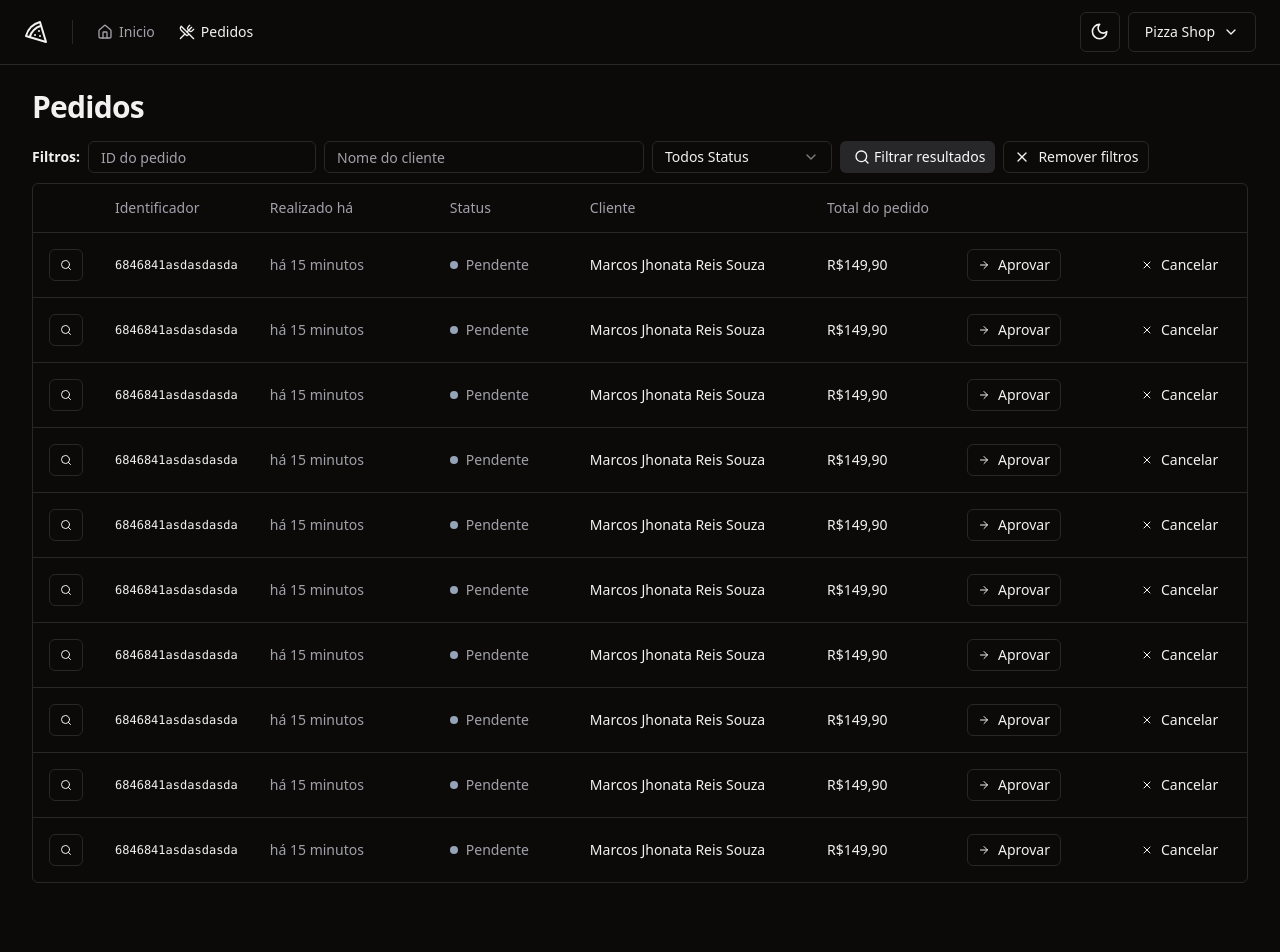
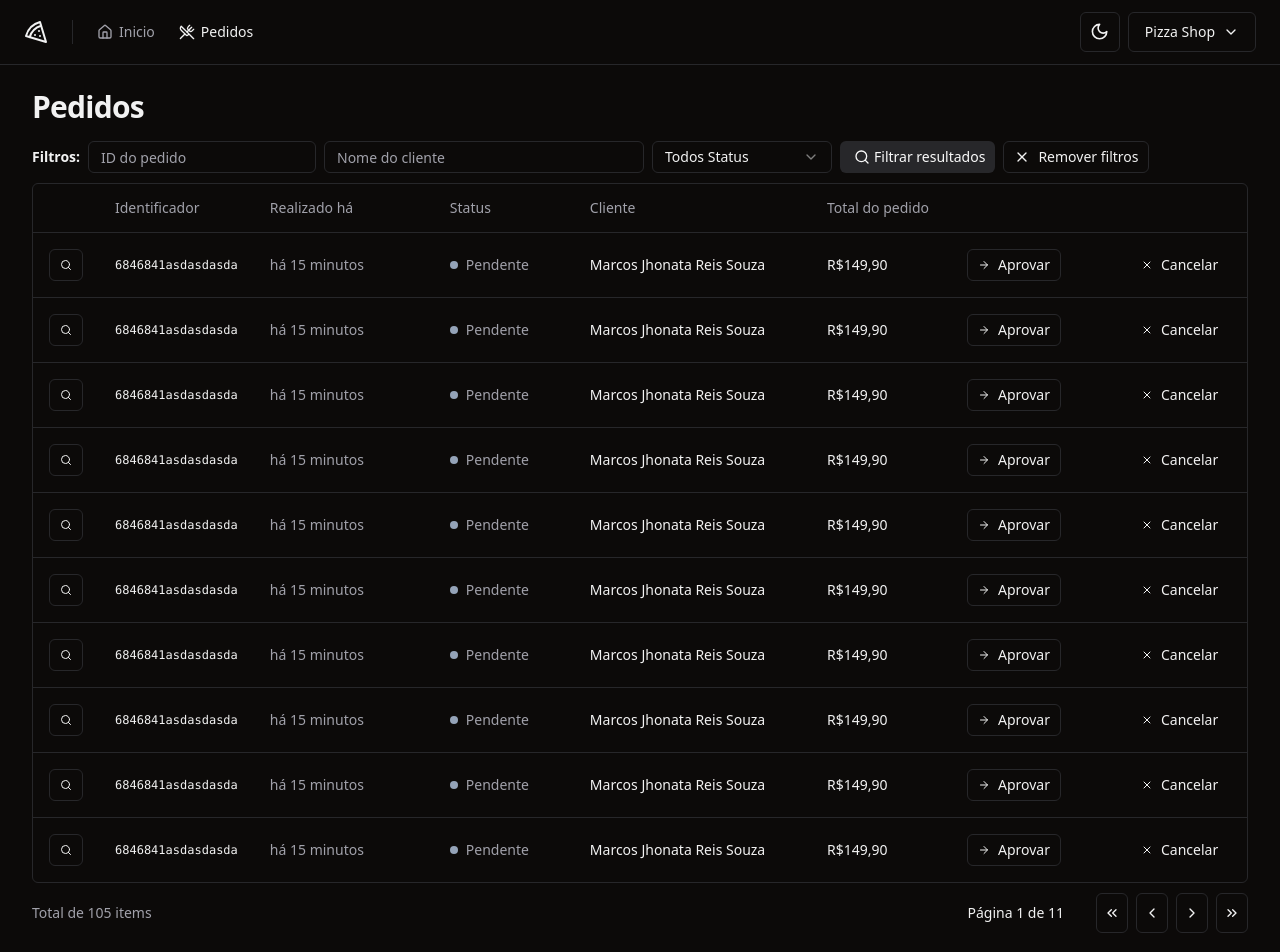
Before and after one commit to MarcosJhonata/pizza-shop, a React (Vite) app: page /orders in a window 1280 px wide. Shown: the top 952 px of the page. Before the commit the page ends 915 px from the top, so only its background shows below. Built offline with nearby package versions, Linux system fonts and the light colour scheme.

Commit message:
Add bottões de paginação mas ainda sem funcionalidade

```diff
--- a/src/components/pagination.tsx
+++ b/src/components/pagination.tsx
@@ -1 +1,53 @@
-export function Pagination() {}
+import {
+  ChevronLeft,
+  ChevronRight,
+  ChevronsLeft,
+  ChevronsRight,
+} from 'lucide-react'
+
+import { Button } from './ui/button'
+
+export interface PaginationProps {
+  pageIndex: number
+  totalCount: number
+  perPage: number
+}
+
+export function Pagination({
+  pageIndex,
+  perPage,
+  totalCount,
+}: PaginationProps) {
+  const pages = Math.ceil(totalCount / perPage) || 1
+
+  return (
+    <div className="flex items-center justify-between">
+      <span className="text-sm text-muted-foreground">
+        Total de {totalCount} items
+      </span>
+      <div className="flex items-center gap-6 lg:gap-8">
+        <div className="flex text-sm font-medium">
+          Página {pageIndex + 1} de {pages}
+        </div>
+        <div className="flex items-center gap-2">
+          <Button variant="outline" className="h8 w-8 p-0">
+            <ChevronsLeft className="h-4 w-4" />
+            <span className="sr-only"> Primeira página</span>
+          </Button>
+          <Button variant="outline" className="h8 w-8 p-0">
+            <ChevronLeft className="h-4 w-4" />
+            <span className="sr-only"> Página anterior</span>
+          </Button>
+          <Button variant="outline" className="h8 w-8 p-0">
+            <ChevronRight className="h-4 w-4" />
+            <span className="sr-only"> Proxima página</span>
+          </Button>
+          <Button variant="outline" className="h8 w-8 p-0">
+            <ChevronsRight className="h-4 w-4" />
+            <span className="sr-only"> Última página</span>
+          </Button>
+        </div>
+      </div>
+    </div>
+  )
+}
--- a/src/pages/app/orders/orders.tsx
+++ b/src/pages/app/orders/orders.tsx
@@ -1,5 +1,6 @@
 import { Helmet } from 'react-helmet-async'
 
+import { Pagination } from '@/components/pagination'
 import {
   Table,
   TableBody,
@@ -17,7 +18,7 @@
       <Helmet title="Pedidos" />
       <div className="flex flex-col gap-4">
         <h1 className="text-3xl font-bold tracking-tight">Pedidos</h1>
-      </div>
+
         <div className="space-y-2.5">
           <OrderTableFilters />
           <div className="rounded-md border">
@@ -41,6 +42,9 @@
               </TableBody>
             </Table>
           </div>
+
+          <Pagination pageIndex={0} totalCount={105} perPage={10} />
+        </div>
       </div>
     </>
   )
```
Lines whose indentation alone changed are shown as unchanged.
